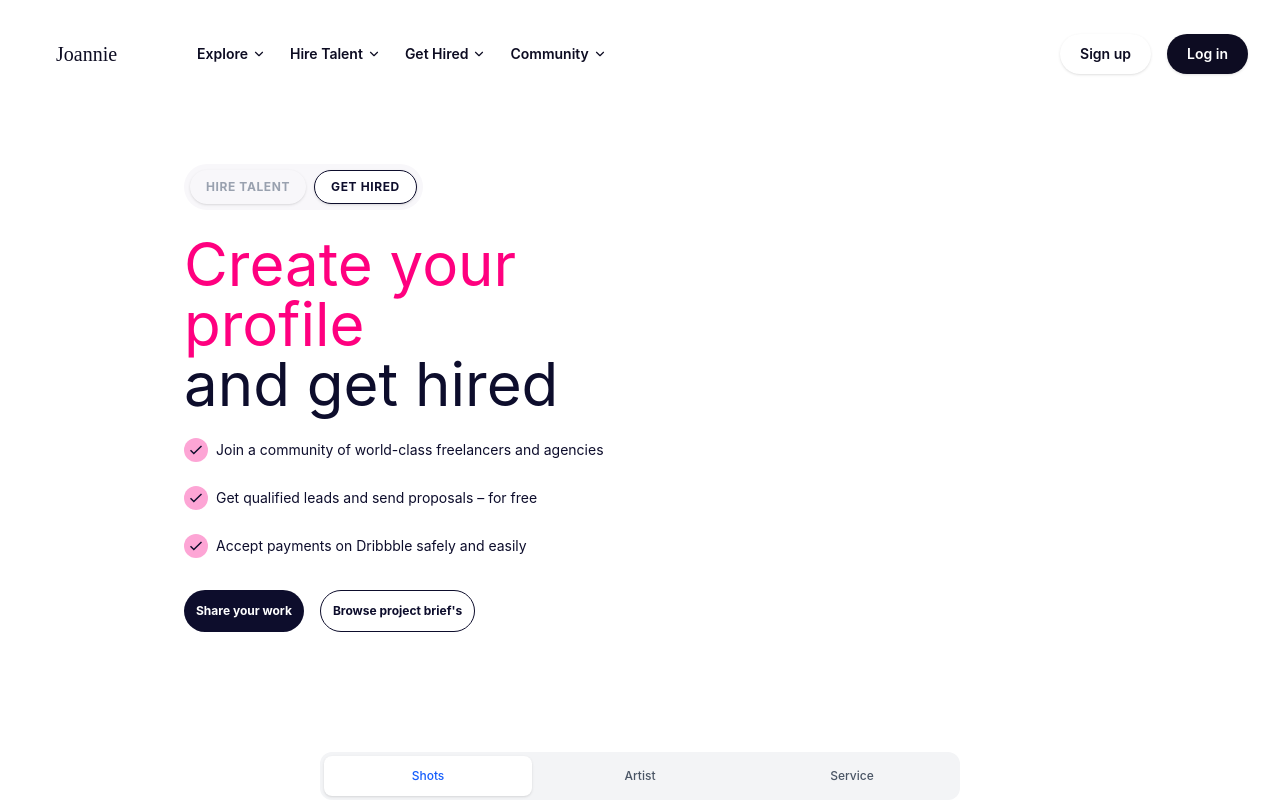
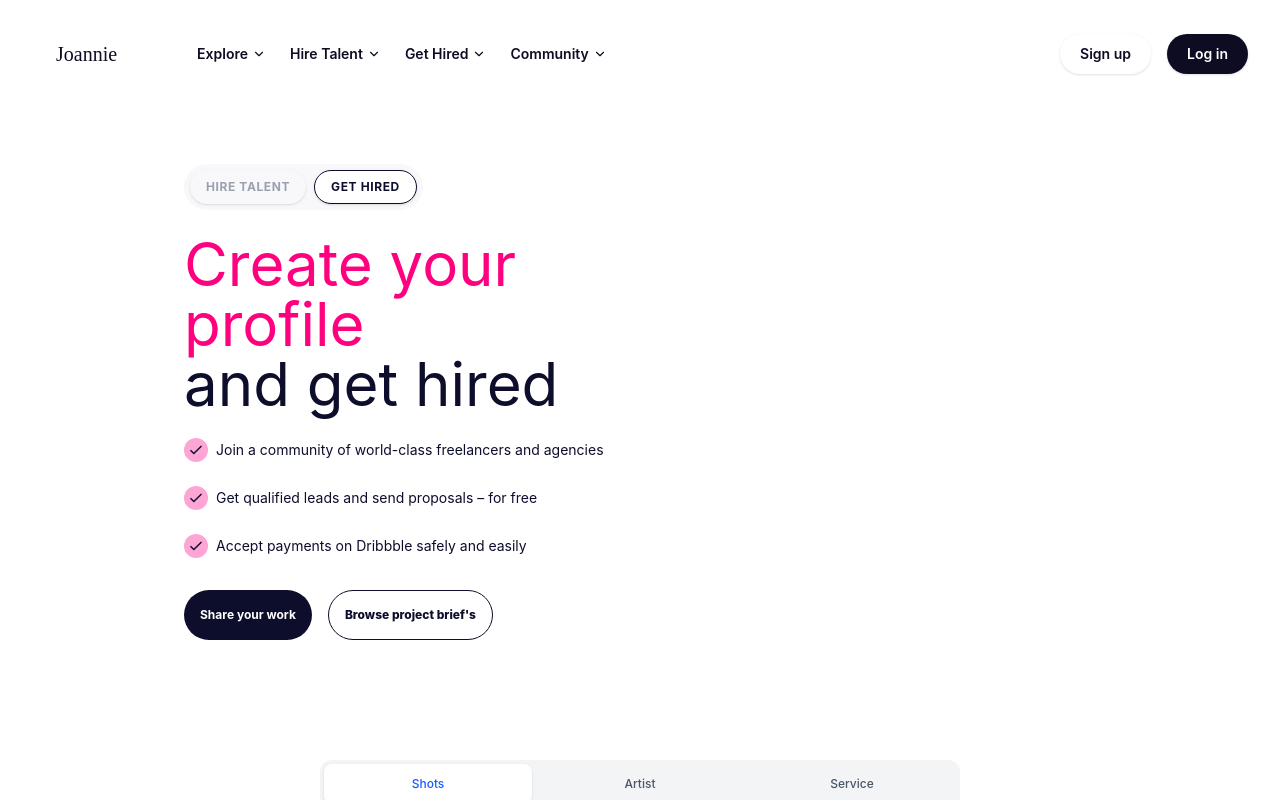
Before and after one commit to neducod/secret-project, a React (Vite) app: page / in a window 1280 px wide. Both pictures are taken after a click on the button "GET HIRED". Shown: the top 800 px of the page. Built offline with nearby package versions, Linux system fonts and the light colour scheme.

Commit message:
hero desktop buttons: I added extra padding and height

```diff
--- a/src/components/Hero.jsx
+++ b/src/components/Hero.jsx
@@ -49,7 +49,7 @@ function Hero(){
                     </div>
 
                     <div>
-                        <button className='font-bold text-xs h-[40] text-center p-3 rounded-4xl border-[#0d0d2c] text-white bg-[#0d0d2c]'>Start your Project Brief</button>
+                        <button className='font-bold md:font-extrabold text-xs h-[40] md:h-[50] text-center p-3 md:p-4 rounded-4xl border-[#0d0d2c] text-white bg-[#0d0d2c]'>Start your Project Brief</button>
                     </div>
                 </div>
             );
@@ -83,10 +83,10 @@ function Hero(){
                         </div>
 
                         <div className='flex flex-row gap-4'>
-                            <button className='font-bold h-[40] text-center p-3 rounded-4xl border-[#0d0d2c] text-white bg-[#0d0d2c] text-xs flex flex-row gap-2 justify-center items-center'>
+                            <button className='font-bold h-[40] md:h-[50] text-center p-3 md:p-4 rounded-4xl border-[#0d0d2c] text-white bg-[#0d0d2c] text-xs flex flex-row gap-2 justify-center items-center'>
                             {/* <FaRegFileImage /> */}
                             Share your work</button>
-                            <button className='font-bold h-[40] text-center p-3 rounded-4xl border-[#0d0d2c] border text-[#0d0d2c] bg-white text-xs'>Browse project brief's</button>
+                            <button className='font-bold md:font-extrabold h-[40] md:h-[50] text-center p-3 md:p-4 rounded-4xl border-[#0d0d2c] border text-[#0d0d2c] bg-white text-xs'>Browse project brief's</button>
                         </div>
                     </div>
                 </div>
```
